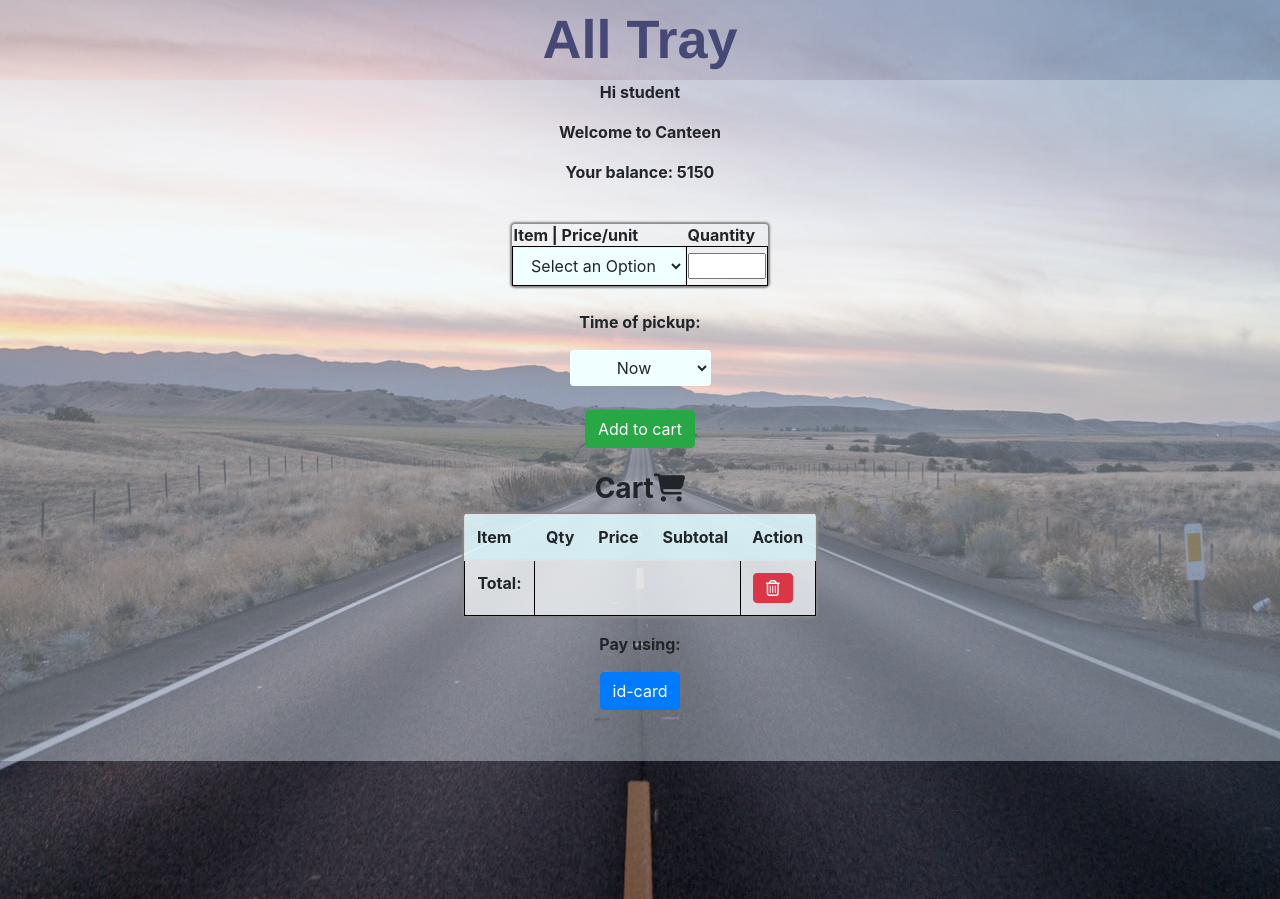
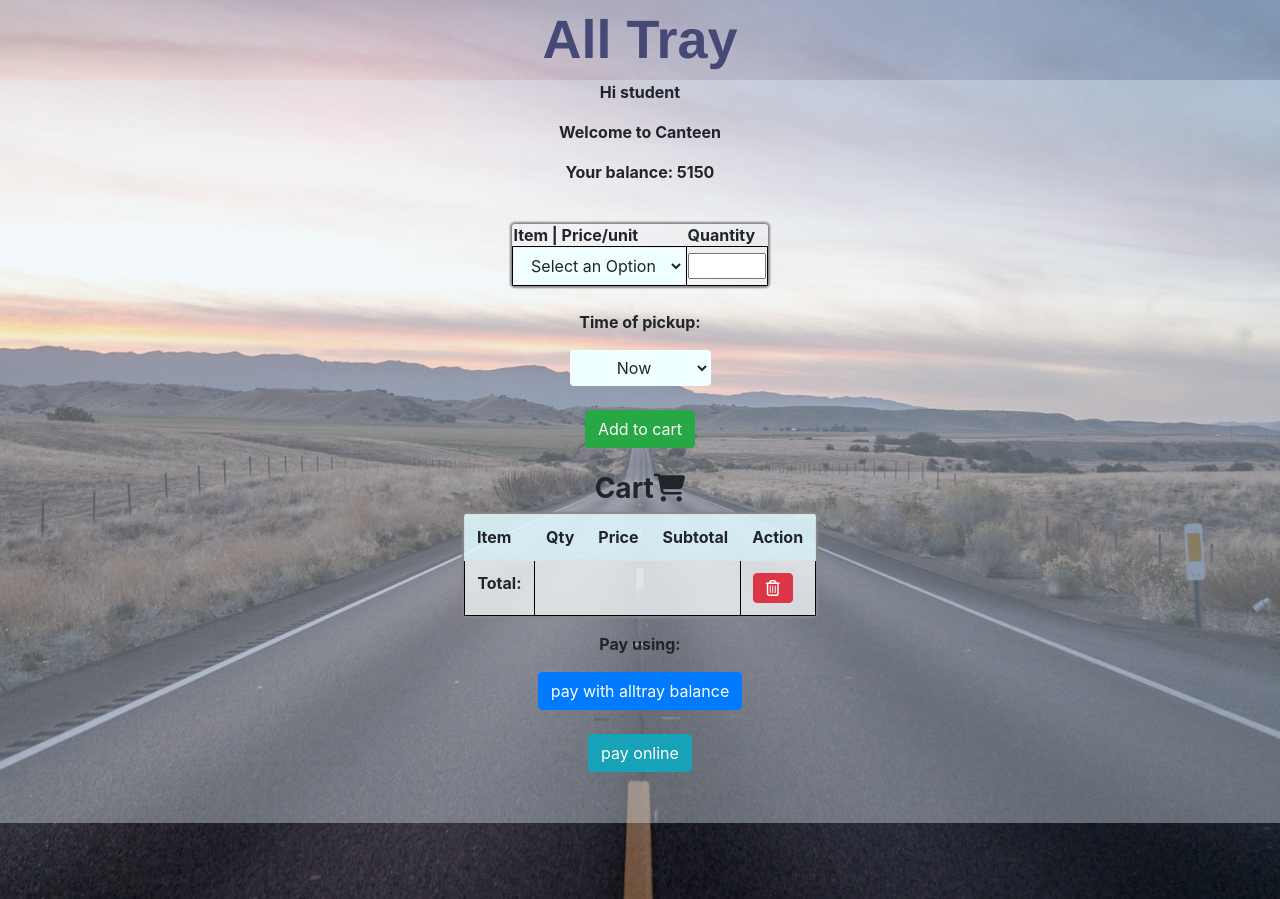
Before and after one commit to Sangeeth123sj/All-Tray, a Django app: template tray/templates/tray/order_page.html in a window 1280 px wide. Shown: the part 57-956 px from the top of the page. Run offline with Django 3.2, Linux system fonts and the light colour scheme; the template is opened without the code that fills it: values that come from a table or form of the project are taken from there, others are empty; data comes from the database, SQL or seed files in the repository; both versions use the stored data as it was after the commit; some libraries are stand-ins or nearby versions.

Commit message:
added pay online button

```diff
--- a/tray/templates/tray/order_page.html
+++ b/tray/templates/tray/order_page.html
@@ -87,8 +87,9 @@
 
 <p>Pay using:</p>
 
-<input type="button"  id="confirm" value="id-card" class="btn btn-primary">
-
+<input type="button"  id="confirm" value="pay with alltray balance" class="btn btn-primary">
+<br/> <br/>
+<button class="btn btn-info">pay online</button>
 {% with student_id=student.id  %}
 {% with store_id=store.id %}
 
```
Also changed, not shown: db.sqlite3.
